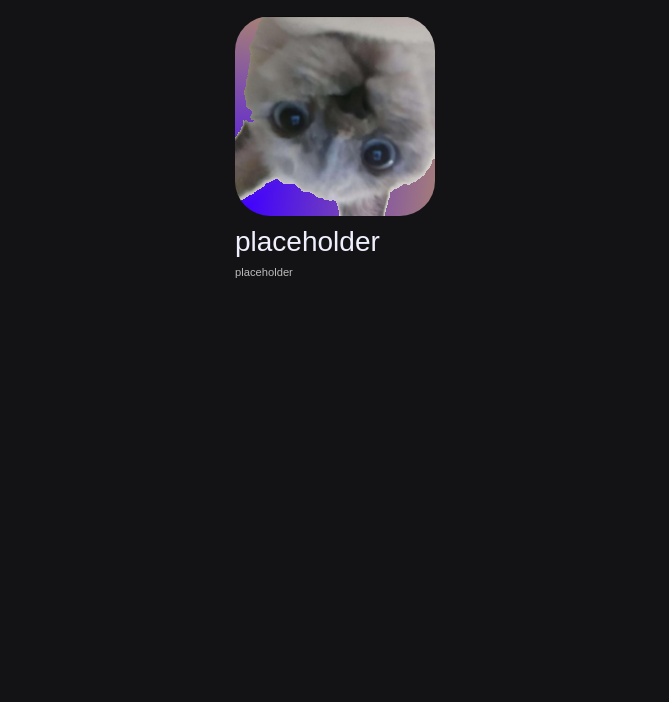
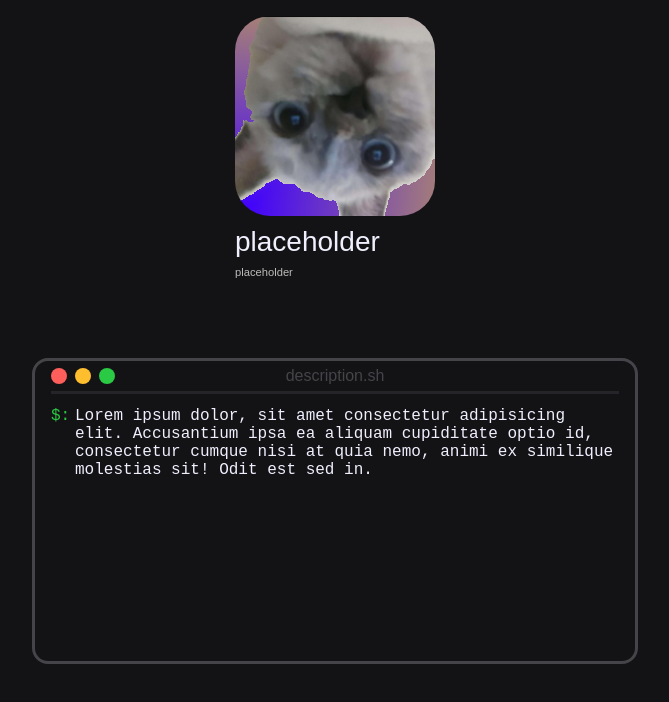
Before and after one commit to nils865/nils865.github.io, a Svelte app: page / in a window 1280 px wide. Shown: the top 702 px of the page, without its empty margins (305-974 px from the left). Built offline with nearby package versions, Linux system fonts and the light colour scheme; no server answers.

Commit message:
Added Terminal as description box

```diff
--- a/src/App.svelte
+++ b/src/App.svelte
@@ -1,13 +1,27 @@
 <script lang="ts">
     import GitHub from "./components/GitHub.svelte";
+    import Terminal from "./components/Terminal/Terminal.svelte";
 </script>
 
 <div id="main">
     <GitHub />
+    <div class="space"></div>
+    <Terminal name="description" text="Lorem ipsum dolor, sit amet consectetur adipisicing elit. Accusantium ipsa ea aliquam cupiditate optio id, consectetur cumque nisi at quia nemo, animi ex similique molestias sit! Odit est sed in." />
 </div>
 
 <style>
     #main:nth-child(1) {
         padding-top: 1em;
     }
+
+    #main {
+        display: flex;
+        flex-direction: column;
+        align-items: center;
+    }
+
+    .space {
+        width: 0;
+        height: 5em;
+    }
 </style>
--- /dev/null
+++ b/src/components/Terminal/Terminal.svelte
@@ -0,0 +1,130 @@
+<script lang="ts">
+    export let text: string = "placeholder";
+    export let name: string = "placeholder";
+
+    import Typewriter from "./Typewriter.svelte";
+</script>
+
+<div id="terminal">
+    <div id="header">
+        <div id="underline" class="layered"></div>
+        <div id="title" class="layered noMP">
+            <p class="noMP">{name}.sh</p>
+        </div>
+        <div id="icons" class="layered noMP">
+            <div class="redIcon icon"></div>
+            <div class="yellowIcon icon"></div>
+            <div class="greenIcon icon"></div>
+        </div>
+    </div>
+    <div id="textbox">
+        <span class="prefix layered">$:</span>
+        <p class="noMP layered">
+            <Typewriter typetext={text}/>
+        </p>
+    </div>
+</div>
+
+<style>
+    #terminal {
+        --terminal-bg: #131316;
+        --terminal-txt: #EFEFFE;
+        --terminal-border: #444449;
+        --terminal-border-dark: #242429;
+
+        --terminal-red: #FF5F5A;
+        --terminal-green: #2ACA44;
+        --terminal-yellow: #FFBE2E;
+
+        width: 600px;
+        height: 300px;
+
+        background-color: var(--terminal-bg);
+
+        border-style: solid;
+        border-radius: 1em;
+        border-color: var(--terminal-border);
+    }
+
+    .prefix {
+        color: var(--terminal-green);
+    }
+
+    .layered {
+        grid-column: 1;
+        grid-row: 1;
+    }
+
+    #textbox {
+        margin: 1em;
+
+        display: grid;
+
+        font-family: 'Cascadia Mono Light', monospace;
+    }
+
+
+    #textbox > p {
+        color: var(--terminal-txt);
+
+        margin-left: 1.5em;
+    }
+
+    #header {
+        width: 100%;
+        height: 30px;
+
+        color: var(--terminal-border);
+        font-family: 'Rubik', sans-serif;
+
+        display: grid;
+    }
+
+    #title {
+        display: flex;
+        justify-content: center;
+        align-items: center;
+    }
+
+    #underline {
+        height: 100%;
+        width: calc(100% - 2em);
+        margin: 0 1em;
+
+        border-bottom-style: solid;
+        border-bottom-color: var(--terminal-border-dark);
+
+        z-index: 696969;
+    }
+
+    #icons {
+        display: flex;
+        justify-content: flex-start;
+        align-items: center;
+        height: 100%;
+
+        margin: 0 1em;
+    }
+
+    .icon {
+        width: 1em;
+        height: 1em;
+
+        margin: 0 0.25em;
+
+        border-radius: 100%;
+    }
+
+    .redIcon {
+        background-color: var(--terminal-red);
+        margin-left: 0;
+    }
+
+    .yellowIcon {
+        background-color: var(--terminal-yellow);
+    }
+
+    .greenIcon {
+        background-color: var(--terminal-green);
+    }
+</style>
--- /dev/null
+++ b/src/components/Terminal/Typewriter.svelte
@@ -0,0 +1,39 @@
+<script lang="ts">
+    export let typetext: string = "placeholder";
+
+    const delay: number = 25;
+    let currentDelay: number = 0;
+
+    function getDelay(): number {
+        currentDelay += delay;
+        return currentDelay;
+    }
+
+</script>
+
+<p class="noMP typewriter">
+    {#each typetext as char}
+        <span class="typeletter" style="--delay: {getDelay()}ms">{char}</span>
+    {/each}
+</p>
+
+<style>
+    @keyframes type {
+        0% {
+            opacity: 0;
+        }
+
+        99% {
+            opacity: 0;
+        }
+
+        100% {
+            opacity: 1;
+        }
+    }
+
+    .typeletter {
+        opacity: 0;
+        animation: type var(--delay) forwards;
+    }
+</style>
```
